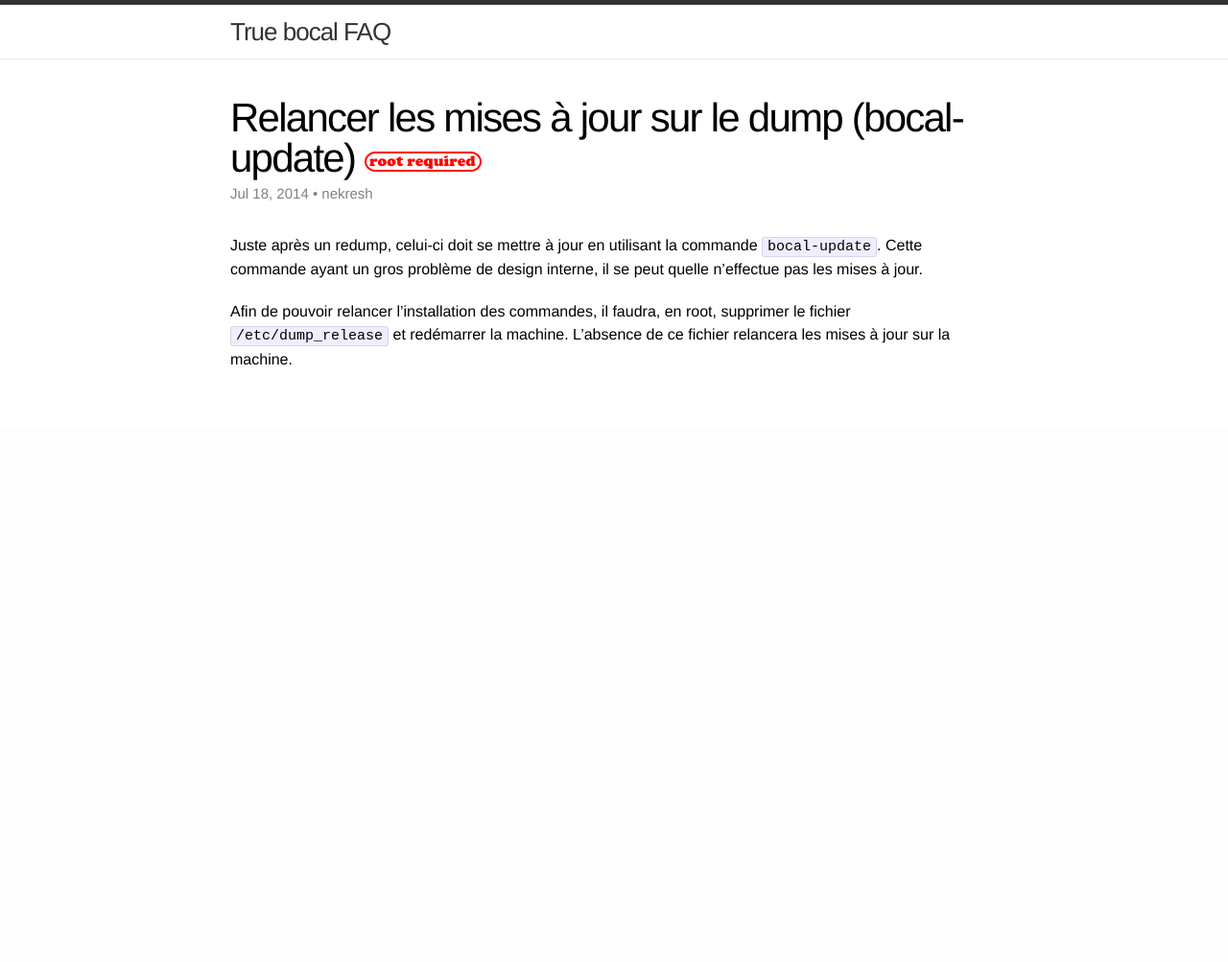
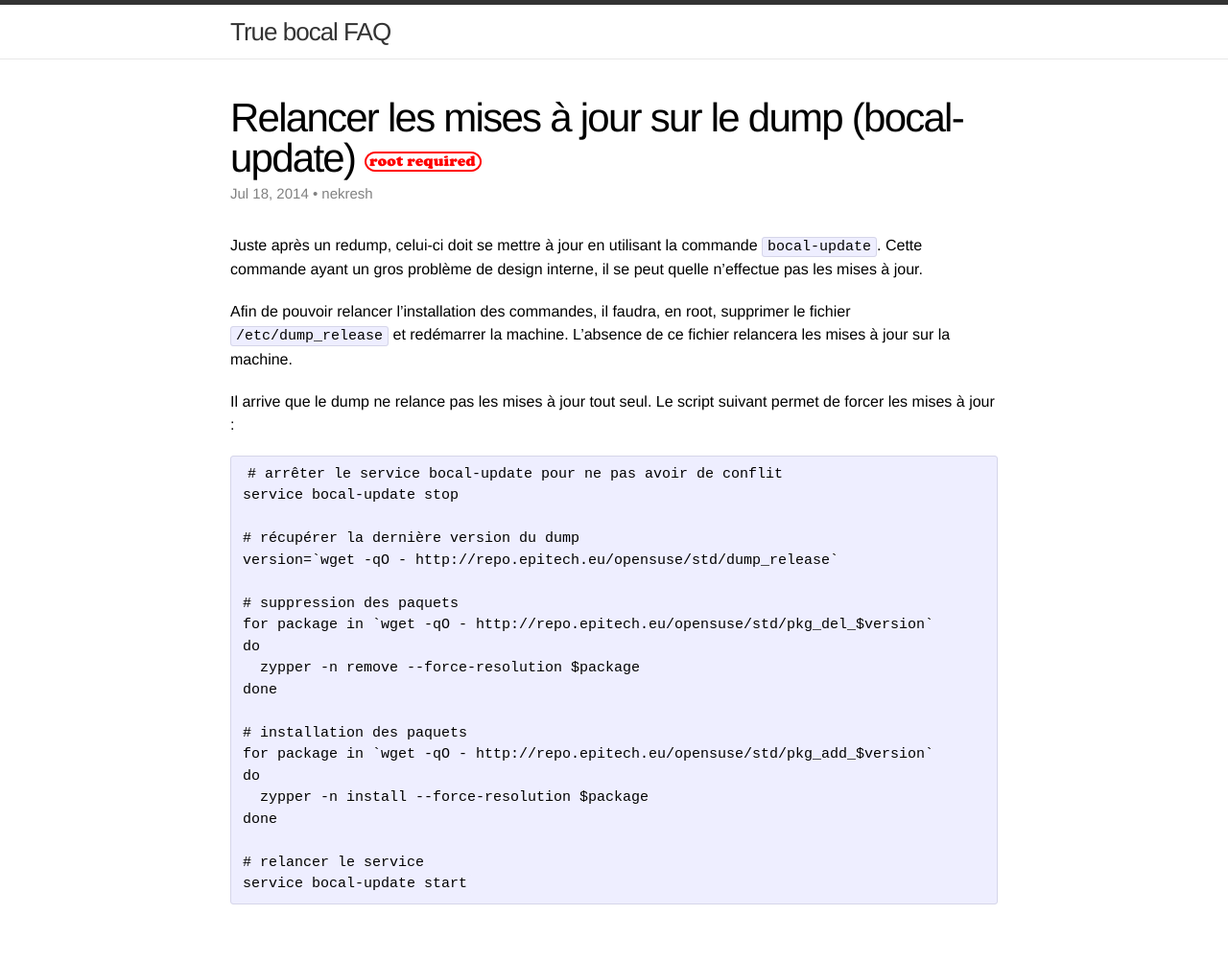
Before and after one commit to nekresh/bocal-faq, a Jekyll site: the page built from _posts/2014-07-18-relancer-mise-a-jour-dump-bocal-update.markdown, in a window 1280 px wide. Shown: the whole page at 96% size. Built offline with Jekyll 4.4.1, drawn with Linux system fonts in a browser that asks for light colours; before the commit the page ends 900 px from its top, so only the background shows below that.

Commit message:
Update 2014-07-18-relancer-mise-a-jour-dump-bocal-update.markdown

```diff
--- a/_posts/2014-07-18-relancer-mise-a-jour-dump-bocal-update.markdown
+++ b/_posts/2014-07-18-relancer-mise-a-jour-dump-bocal-update.markdown
@@ -12,3 +12,27 @@ Cette commande ayant un gros problème de design interne, il se peut quelle n'ef
 
 Afin de pouvoir relancer l'installation des commandes, il faudra, en root, supprimer le fichier `/etc/dump_release` et redémarrer la machine.
 L'absence de ce fichier relancera les mises à jour sur la machine.
+
+Il arrive que le dump ne relance pas les mises à jour tout seul.
+Le script suivant permet de forcer les mises à jour :
+
+    # arrêter le service bocal-update pour ne pas avoir de conflit
+    service bocal-update stop
+
+    # récupérer la dernière version du dump
+    version=`wget -qO - http://repo.epitech.eu/opensuse/std/dump_release`
+
+    # suppression des paquets
+    for package in `wget -qO - http://repo.epitech.eu/opensuse/std/pkg_del_$version`
+    do
+      zypper -n remove --force-resolution $package
+    done
+
+    # installation des paquets
+    for package in `wget -qO - http://repo.epitech.eu/opensuse/std/pkg_add_$version`
+    do
+      zypper -n install --force-resolution $package
+    done
+
+    # relancer le service
+    service bocal-update start
```
